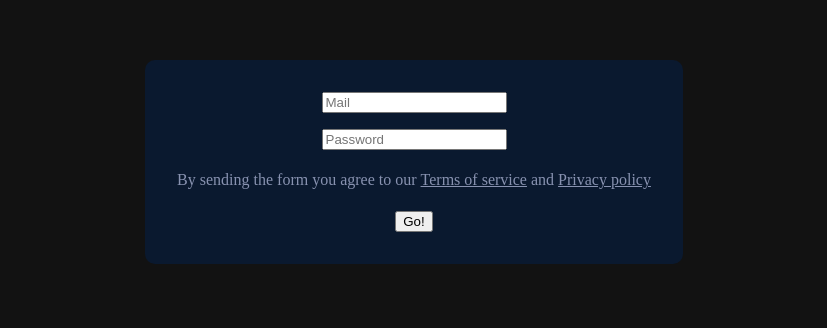
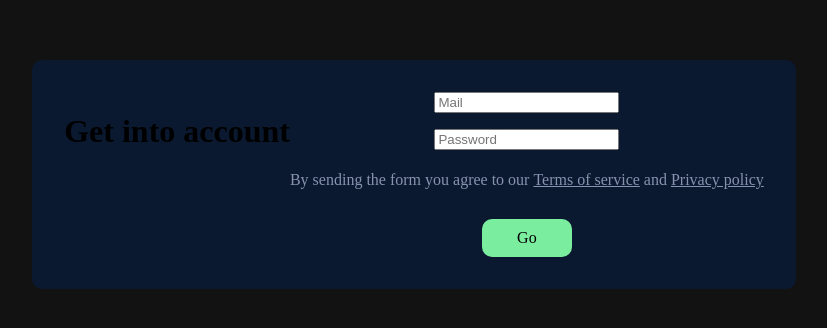
Before and after one commit to patarr19NEO/PasswordManager, a React (Vite) app in the folder frontend/: page /getIntoAccount in a window 1280 px wide. Shown: the part 140-468 px from the top of the page, without its empty margins (226-1053 px from the left). Built offline with nearby package versions, Linux system fonts and the light colour scheme; a web font is replaced by a local one.

Commit message:
fixed Go button

```diff
--- a/frontend/src/Components/GetIntoAccount/GetIntoAccount.jsx
+++ b/frontend/src/Components/GetIntoAccount/GetIntoAccount.jsx
@@ -64,6 +64,7 @@ function GetIntoAccount() {
         <div className="GetIntoAccount">
             <form onSubmit={handleSubmit}>
                 <div className="window">
+                    <h1>Get into account</h1>
                     <div className="window-reg">
                         <input onChange={handleEmail} value={email} type="text" placeholder="Mail" />
                         <input onChange={handlePassword} value={password} type="password" placeholder="Password" />
@@ -75,9 +76,14 @@ function GetIntoAccount() {
                         </div>
                         {loading && <p className="loading">Loading...</p>}
                         <p className="error">{error}</p>
-                        <button type="submit" className="submit" disabled={loading}>
-                            {loading ? "Loading..." : "Go!"}
-                        </button>
+                        <a onClick={handleSubmit} className="submit" disabled={loading}>Go</a>
+                        {(() => {
+                                if (loading) {
+                                    return "Loading..."
+                                } else {
+                                    return ""
+                                }
+                            })()}
                     </div>
                 </div>
             </form>
```
